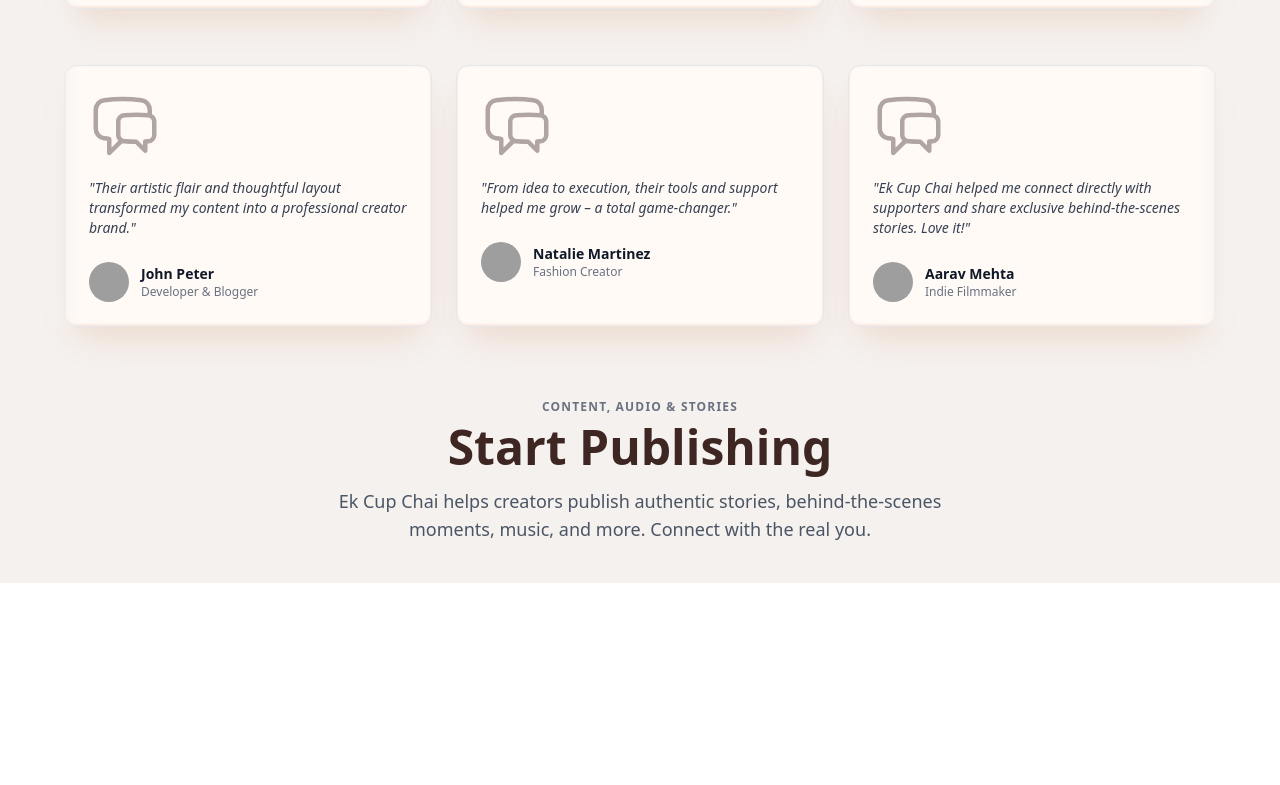
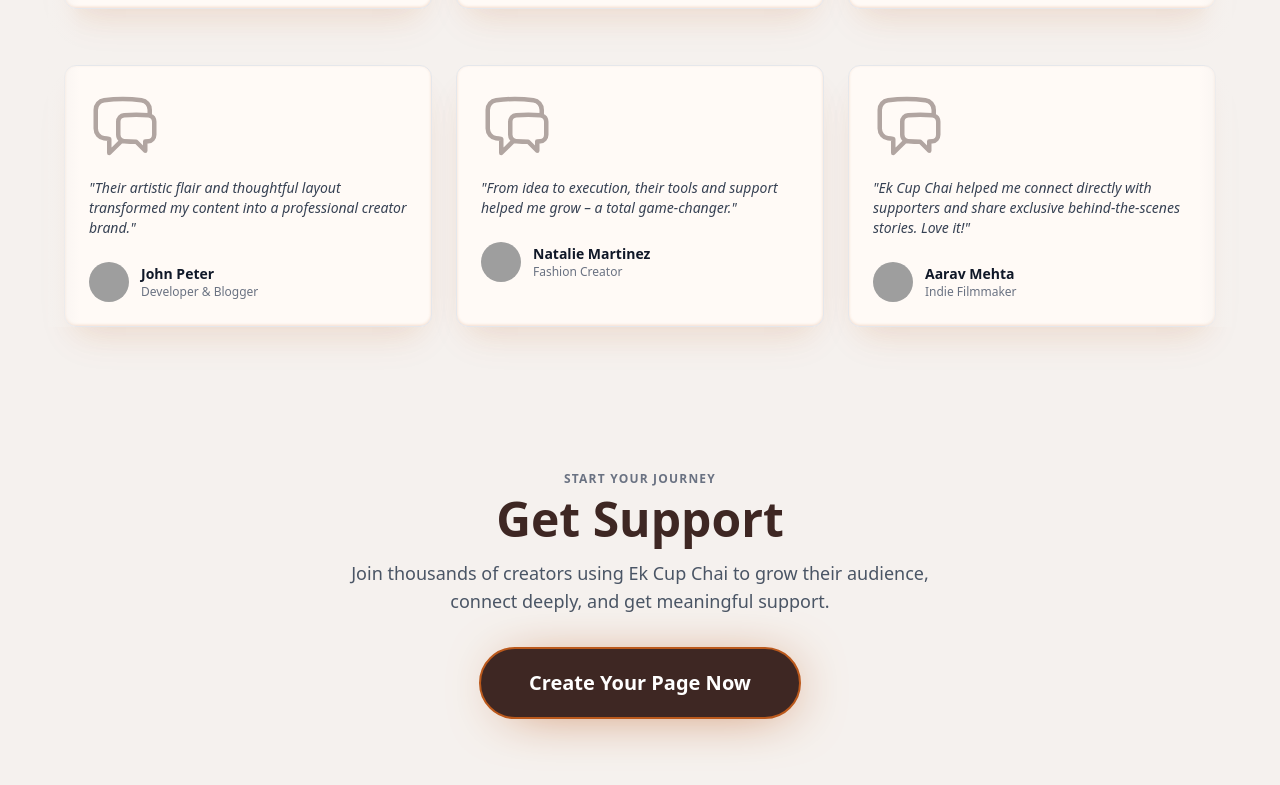
Before and after one commit to shreyashshetty18/EkCupChai, a React (Vite) app: page / in a window 1280 px wide. Shown: the part 4275-5060 px from the top of the page. Before the commit the page ends 4858 px from the top, so only its background shows below. Built offline with nearby package versions, Linux system fonts and the light colour scheme; grey boxes are pictures that could not be loaded.

Commit message:
CTA Sec Comp

```diff
--- a/src/components/CallToAction.jsx
+++ b/src/components/CallToAction.jsx
@@ -1,20 +1,30 @@
-import React from 'react'
+import React from "react";
 
 const CallToAction = () => {
   return (
-    <section className='bg-[#f5f1ee] py-2 px-6 sm:px-12 text-center'>
-
+    <section className="bg-[#f5f1ee] py-20 px-6 sm:px-12 text-center">
       {/* Sub-Heading */}
-      <p className='uppercase text-xs tracking-widest text-gray-500 mb-2 font-semibold'>Content, Audio & Stories</p>
+      <p className="uppercase text-xs tracking-widest text-gray-500 mb-2 font-semibold">
+        Start Your Journey
+      </p>
 
       {/* Main Heading */}
-      <h2 className='text-3xl sm:text-5xl font-extrabold text-chaiBrown mb-4'>Start Publishing</h2>
+      <h2 className="text-3xl sm:text-5xl font-extrabold text-chaiBrown mb-4">
+        Get Support
+      </h2>
 
       {/* Description */}
-      <p className='max-w-2xl mx-auto text-gray-600 text-xs px-8 sm:text-lg mb-8'>Ek Cup Chai helps creators publish authentic stories, behind-the-scenes moments, music, and more. Connect with the real you.</p>
+      <p className="max-w-2xl mx-auto text-gray-600 text-xs px-8 sm:text-lg mb-8">
+        Join thousands of creators using Ek Cup Chai to grow their audience, connect deeply, and get meaningful support.
+      </p>
 
+      {/* CTA Button */}
+      <a href="/signup" className="inline-block bg-chaiBrown text-white font-bold text-lg sm:text-xl px-10 sm:px-12 py-4 sm:py-5 rounded-full border-2 border-[#BB591C]
+      shadow-[7px_5px_56px_-20px_#BB591C] transition-transform transform hover:scale-105 duration-300">
+      Create Your Page Now
+      </a>
     </section>
-  )
-}
+  );
+};
 
-export default CallToAction
+export default CallToAction;
```
